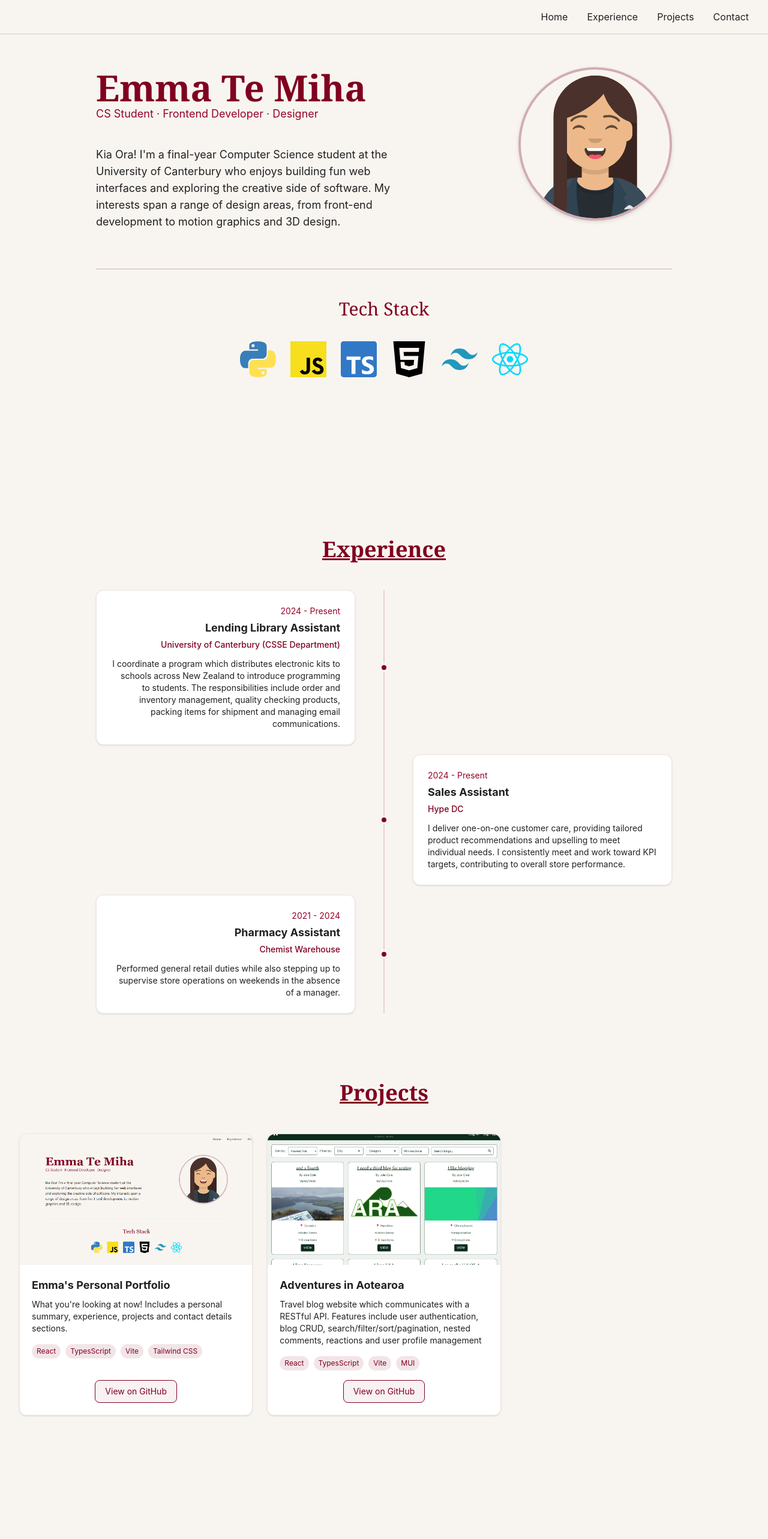
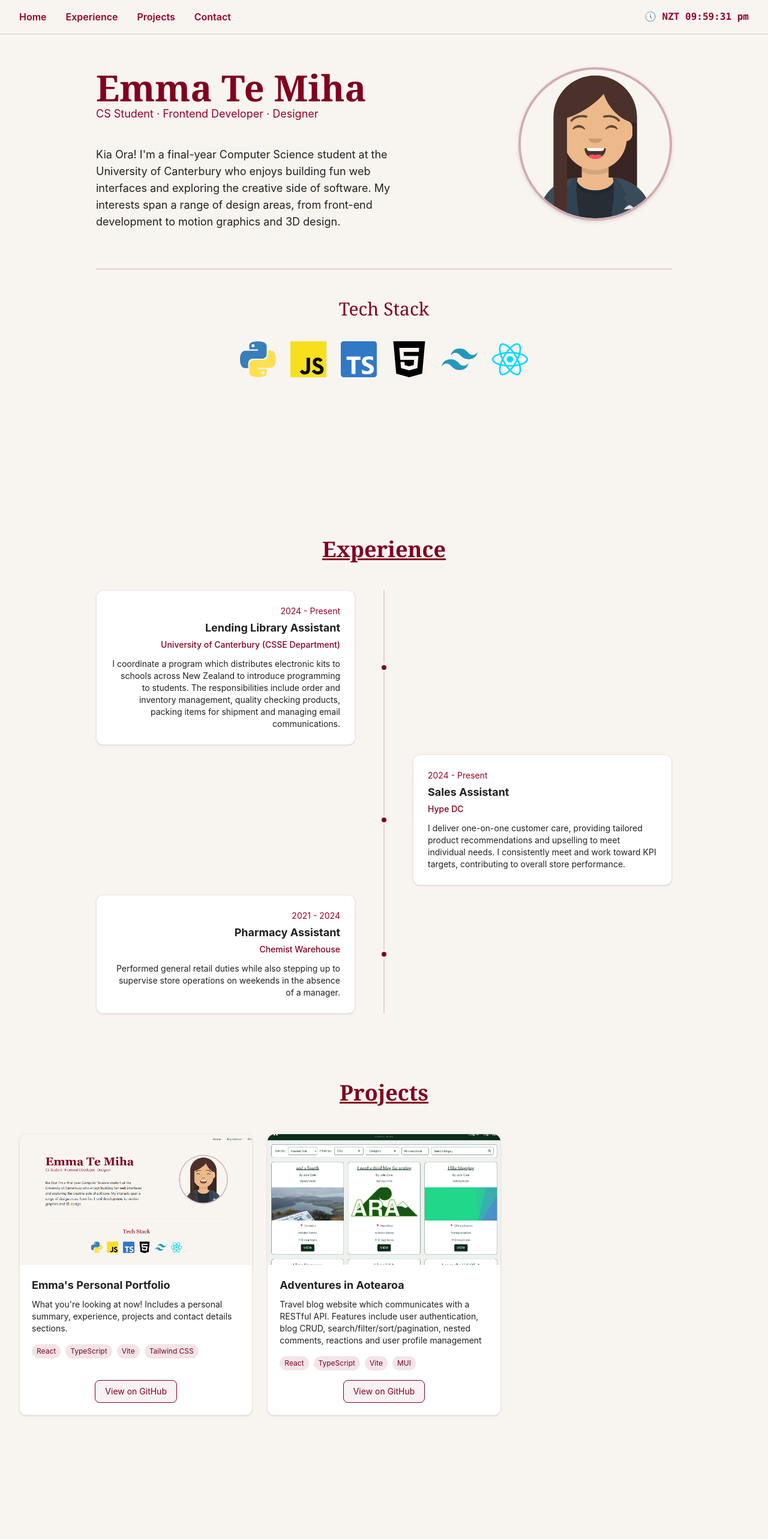
Before and after one commit to emmatemiha/emma-portfolio, a React (Vite) app: page / in a window 1280 px wide. Shown: the top 2566 px of the page at 60% size. Built offline with nearby package versions, Linux system fonts and the light colour scheme.

Commit message:
refactored navbar and added nz time

```diff
--- a/src/components/Navbar.tsx
+++ b/src/components/Navbar.tsx
@@ -1,8 +1,25 @@
-import React from 'react'
+import React, { useState, useEffect } from 'react'
 
 const links = ['home', 'experience', 'projects', 'contact']
 
 export default function Navbar() {
+  const [time, setTime] = useState(new Date());
+
+  useEffect(() => {
+    const timerId = setInterval(() => {
+      setTime(new Date());
+    }, 1000);
+    return () => clearInterval(timerId);
+  }, []);
+
+  const formattedTime = time.toLocaleTimeString('en-NZ', {
+    timeZone: "Pacific/Auckland",
+    hour: '2-digit',
+    minute: '2-digit',
+    second: '2-digit',
+    hour12: true,
+  });
+
   const handleClick = (e: React.MouseEvent<HTMLAnchorElement>, id: string) => {
     e.preventDefault()
     document.getElementById(id)?.scrollIntoView({ behavior: 'smooth' })
@@ -10,20 +27,23 @@ export default function Navbar() {
 
   return (
     <nav className="fixed top-0 left-0 right-0 z-50 bg-cream border-b border-burgundy/20 px-8 py-4 flex justify-between items-center">
-      <span className="font-semibold text-burgundy tracking-wide"></span> {/*remove*/}
-      <ul className="flex gap-8">
+      <ul className="flex gap-8 text-burgundy font-semibold">
         {links.map(link => (
           <li key={link}>
             <a
               href={`#${link}`}
               onClick={(e) => handleClick(e, link)}
-              className="capitalize text-dark hover:text-burgundy transition-colors duration-200"
+              className="capitalize text-burgundy-light hover:text-burgundy transition-colors duration-200"
             >
               {link}
             </a>
           </li>
         ))}
       </ul>
+
+      <div className="text-burgundy-light font-mono font-semibold">
+        🕔 NZT {formattedTime}
+      </div>
     </nav>
   )
 }
--- a/src/data/project.ts
+++ b/src/data/project.ts
@@ -16,7 +16,7 @@ export const projects: Project[] = [
         title: "Emma's Personal Portfolio",
         description: "What you're looking at now! Includes a personal summary, experience, projects and contact details sections.",
         image: project1Image,
-        tags: ["React", "TypesScript", "Vite", "Tailwind CSS"],
+        tags: ["React", "TypeScript", "Vite", "Tailwind CSS"],
         githubUrl: "https://github.com/emmatemiha/emma-portfolio"
     },
     {
@@ -24,6 +24,6 @@ export const projects: Project[] = [
         title: "Adventures in Aotearoa",
         description: "Travel blog website which communicates with a RESTful API. Features include user authentication, blog CRUD, search/filter/sort/pagination, nested comments, reactions and user profile management",
         image: project2Image,
-        tags: ["React", "TypesScript", "Vite", "MUI"]
+        tags: ["React", "TypeScript", "Vite", "MUI"]
     }
 ]
```
